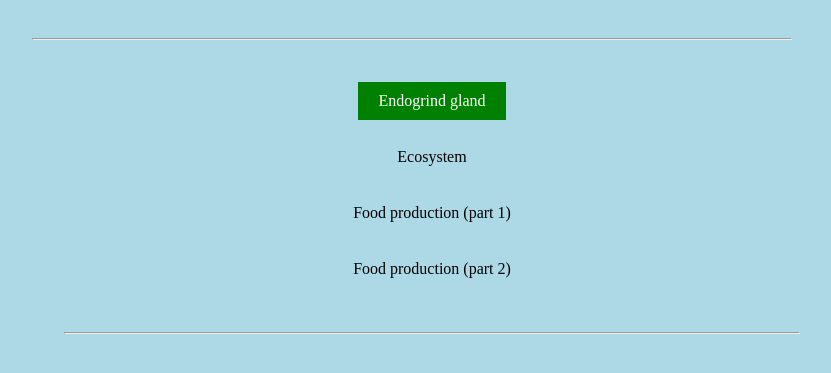
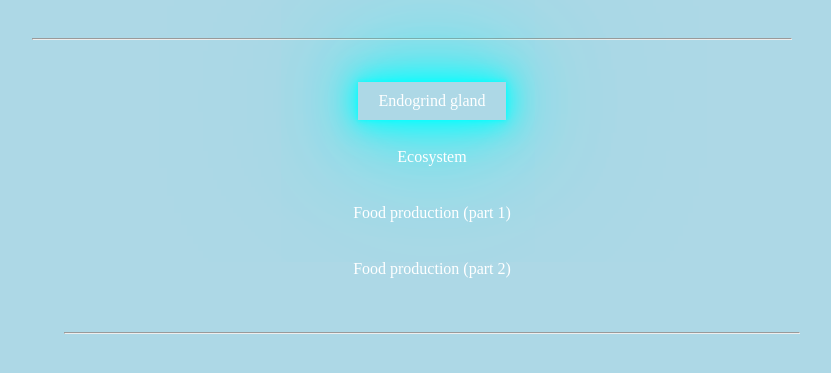
Before and after one commit to internet2025/final, a plain HTML site: page biology 8.html in a window 1280 px wide. In both pictures the pointer is over the link "Endogrind gland". Shown: the part 247-620 px from the top of the page, without its empty margins (228-1059 px from the left). Drawn offline with Linux system fonts and the light colour scheme.

Commit message:
Update biology 8.html

```diff
--- a/biology 8.html
+++ b/biology 8.html
@@ -1,9 +1,8 @@
 <html>
 <head>
   <style>
-    a:link, a:visited {
-      background-color: lightblue;
-      color: black;
+   a:link, a:visited {
+      color: white;
       padding: 10px 20px;
       text-align: center;
       text-decoration: none;
@@ -11,8 +10,12 @@
     }
 
     a:hover, a:active {
-      background-color: green;
       color: white;
+    }
+    a:hover{
+      box-shadow: 0 0 5px cyan,
+      0 0 25px cyan,0 0 50px cyan,
+      0 0 100px cyan, 0 0 200px cyan;
     }
 </style>
 <title>Smart Class</title>
```
